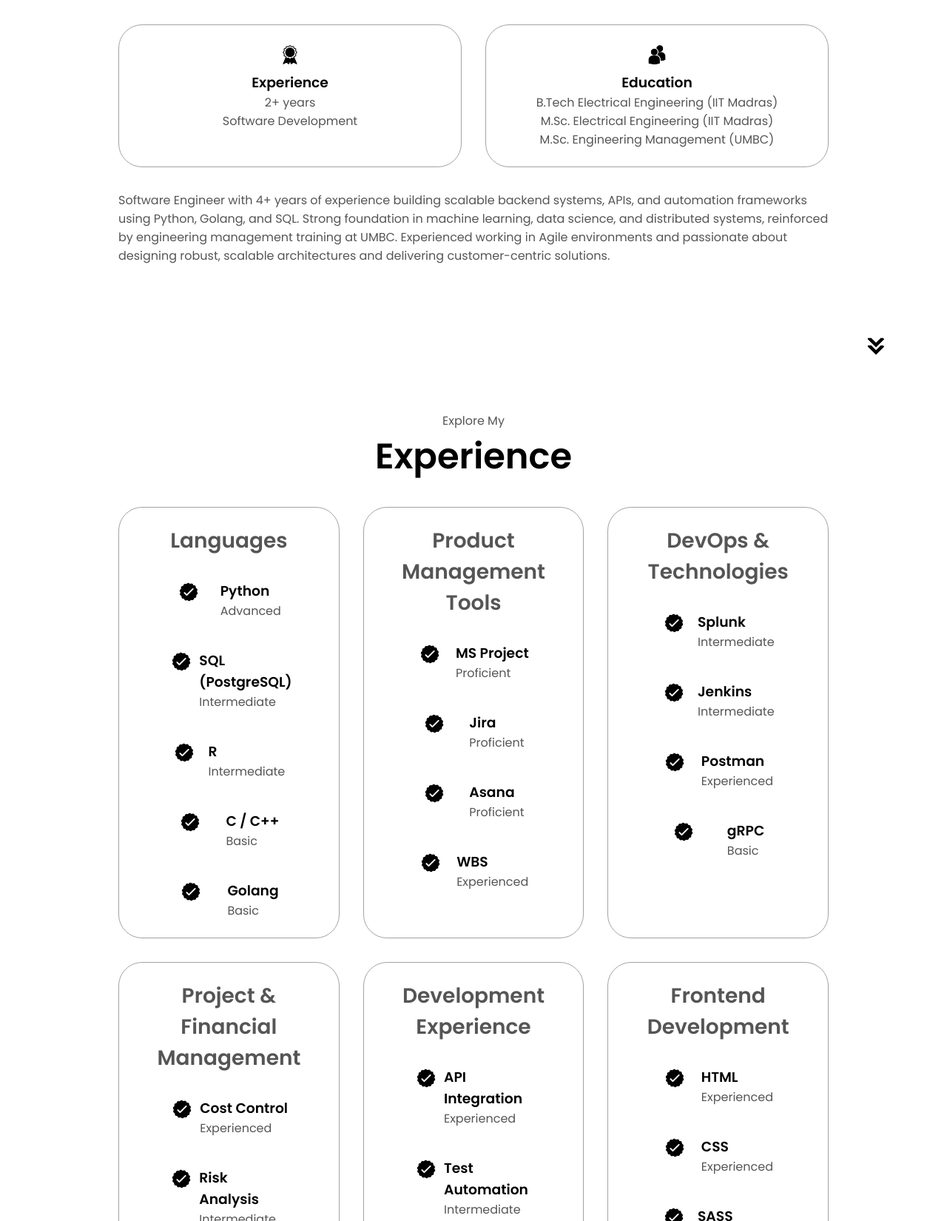
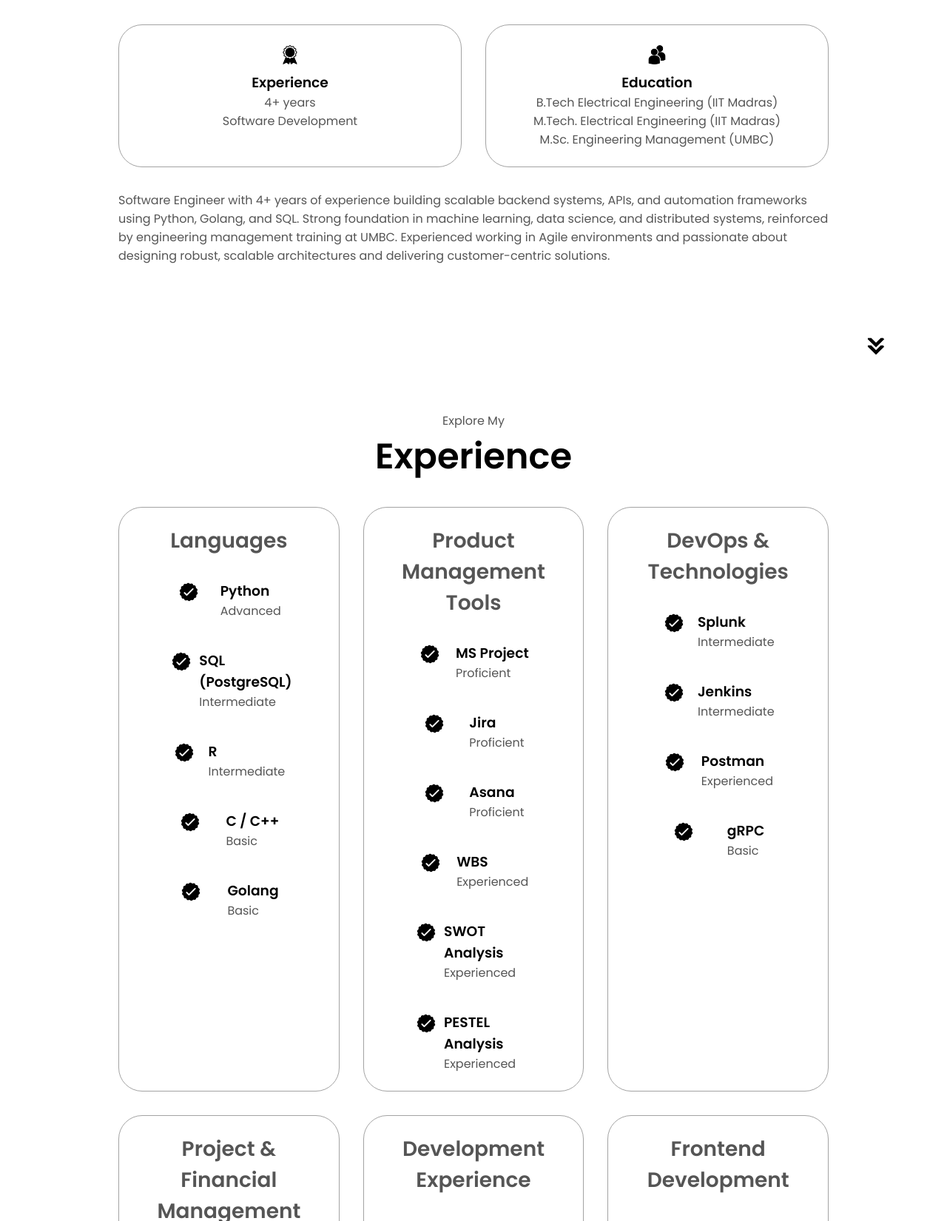
Before and after one commit to rohith5005/portfolio5, a plain HTML site: page index.html in a window 1280 px wide. Shown: the part 1140-2790 px from the top of the page at 74% size. Drawn offline with Linux system fonts and the light colour scheme.

Commit message:
Update index.html

```diff
--- a/index.html
+++ b/index.html
@@ -76,7 +76,7 @@
             <div class="details-container">
               <img src="./assets/experience.png" alt="Experience icon" class="icon" />
               <h3>Experience</h3>
-              <p>2+ years <br />Software Development</p>
+              <p>4+ years <br />Software Development</p>
             </div>
 
             <div class="details-container">
@@ -84,7 +84,7 @@
               <h3>Education</h3>
               <p>
                 B.Tech Electrical Engineering (IIT Madras)<br />
-                M.Sc. Electrical Engineering (IIT Madras)<br />
+                M.Tech. Electrical Engineering (IIT Madras)<br />
                 M.Sc. Engineering Management (UMBC)
               </p>
             </div>
@@ -136,6 +136,8 @@
               <article><img src="./assets/checkmark.png" class="icon" /><div><h3>Jira</h3><p>Proficient</p></div></article>
               <article><img src="./assets/checkmark.png" class="icon" /><div><h3>Asana</h3><p>Proficient</p></div></article>
               <article><img src="./assets/checkmark.png" class="icon" /><div><h3>WBS</h3><p>Experienced</p></div></article>
+              <article><img src="./assets/checkmark.png" class="icon" /><div><h3>SWOT Analysis</h3><p>Experienced</p></div></article>
+              <article><img src="./assets/checkmark.png" class="icon" /><div><h3>PESTEL Analysis</h3><p>Experienced</p></div></article>
               <!-- <article><img src="./assets/checkmark.png" class="icon" /><div><h3>PMP Certification</h3><p>Pursuing</p></div></article> -->
 
             </div>
```
